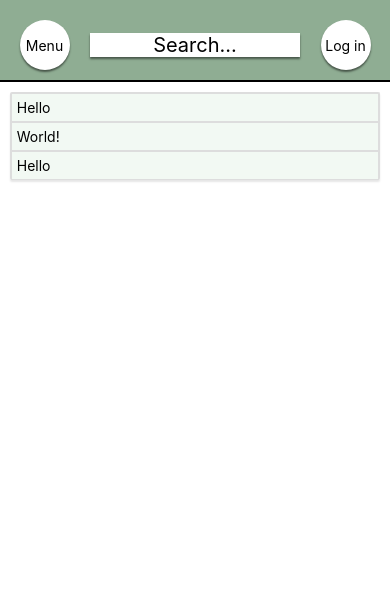
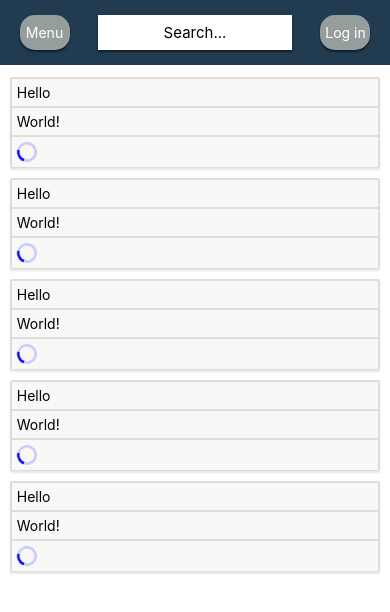
Before and after one commit to naimmustafa/stockApp, a React Native app: screen / in a window 390 px wide. Shown: the top 612 px of the page. Built offline with nearby package versions, Linux system fonts and the light colour scheme.

Commit message:
new npm packs & styling on componenets
redux added, proptypes added,

```diff
--- a/app.json
+++ b/app.json
@@ -1,4 +1,4 @@
 {
   "name": "stockApp",
-  "displayName": "stockApp"
+  "displayName": "Stock Market"
 }
--- a/package.json
+++ b/package.json
@@ -7,11 +7,14 @@
     "test": "jest"
   },
   "dependencies": {
+    "prop-types": "^15.6.2",
     "react": "16.6.3",
     "react-native": "0.57.8",
     "react-native-elements": "^1.0.0-beta7",
     "react-native-navigation": "^2.0.2641",
-    "react-native-vector-icons": "^6.1.0"
+    "react-native-vector-icons": "^6.1.0",
+    "react-redux": "^6.0.0",
+    "redux": "^4.0.1"
   },
   "devDependencies": {
     "babel-jest": "23.6.0",
--- a/src/components/NavBar.js
+++ b/src/components/NavBar.js
@@ -12,13 +12,13 @@ export default class NavBar extends Component {
     return (
       <View style={styles.searchContainer}>
         <TouchableOpacity style={styles.buttonStyle}>
-          <Text>Menu</Text>
+          <Text style={styles.text} >Menu</Text>
         </TouchableOpacity>
 
         <TextInput placeholder="Search..." style={styles.TextInput} />
 
         <TouchableOpacity style={styles.buttonStyle}>
-          <Text>Log in</Text>
+          <Text style={styles.text} >Log in</Text>
         </TouchableOpacity>
       </View>
     );
@@ -30,35 +30,39 @@ const styles = StyleSheet.create({
     flexDirection: "row",
     justifyContent: "space-between",
     alignItems: "center",
-    backgroundColor: "#8fad93",
+    backgroundColor: "#213B51",
     borderBottomWidth: 2,
-    paddingTop: 20,
-    paddingBottom: 10,
+    borderColor: 'white',
+    paddingTop: 5,
+    paddingBottom: 5,
     paddingRight: "5%",
     paddingLeft: "5%"
   },
   TextInput: {
-    fontSize: 20,
+    fontSize: 15,
     textAlign: "center",
     margin: 10,
     backgroundColor: "#ffffff",
-    width: "60%",
+    width: "55%",
+    padding: 8,
     shadowColor: "#000",
     shadowOffset: { width: 0, height: 2 },
     shadowOpacity: 0.5,
     shadowRadius: 2
   },
-
   buttonStyle: {
     justifyContent: "center",
     width: 50,
-    height: 50,
+    height: 35,
     alignItems: "center",
-    borderRadius: 25,
-    backgroundColor: "#ffffff",
+    borderRadius: 15,
+    backgroundColor: "#969E9D",
     shadowColor: "#000",
     shadowOffset: { width: 0, height: 2 },
     shadowOpacity: 0.5,
     shadowRadius: 2
+  },
+  text: {
+    color: 'white'
   }
 });
--- a/src/components/card/CardSection.js
+++ b/src/components/card/CardSection.js
@@ -9,7 +9,7 @@ const styles = {
   containerStyle: {
     borderWidth: 1,
     padding: 5,
-    backgroundColor: '#f2f9f3',
+    backgroundColor: '#F8F9F7',
     justifyContent: "flex-start",
     flexDirection: "row",
     borderColor: "#ddd",
--- a/src/components/card/Example.js
+++ b/src/components/card/Example.js
@@ -1,5 +1,5 @@
 import React from "react";
-import { Text } from "react-native";
+import { Text, ActivityIndicator } from "react-native";
 import Card from "./Card";
 import CardSection from "./CardSection";
 
@@ -15,7 +15,7 @@ const Example = () => {
       </CardSection>
 
       <CardSection>
-        <Text>Hello</Text>
+        <ActivityIndicator size="small" color="#0000ff" />
       </CardSection>
     </Card>
   );
--- a/src/components/feed/Feed.js
+++ b/src/components/feed/Feed.js
@@ -6,6 +6,10 @@ export default class Feed extends Component {
   render() {
     return (
       <View style={styles.feedContainer}>
+        <Example />
+        <Example />
+        <Example />
+        <Example />
         <Example />
       </View>
     );
--- a/src/index.js
+++ b/src/index.js
@@ -1,15 +1,17 @@
 import React, { Component } from "react";
-import { TextInput, StyleSheet, View, Button, Text } from "react-native";
+import { StyleSheet, SafeAreaView, View } from "react-native";
 import NavBar from "./components/NavBar";
 import Feed from './components/feed/Feed';
 
 export default class Main extends Component {
   render() {
     return (
-      <View style={styles.container}>
+      <SafeAreaView style={styles.container}>
+      <View style={styles.innerContainer}>
         <NavBar />
         <Feed />
-      </View>
+        </View>
+      </SafeAreaView>
     );
   }
 }
@@ -17,6 +19,11 @@ export default class Main extends Component {
 const styles = StyleSheet.create({
   container: {
     flex: 1,
-    flexDirection: "column"
+    backgroundColor: '#ddd'
+  },
+  innerContainer: {
+    flex: 1,
+    flexDirection: 'column',
+    backgroundColor: '#FFFFFF'
   }
 });
```
Also changed, not shown: 2 other files (tests, documents, lock files or other folders).
